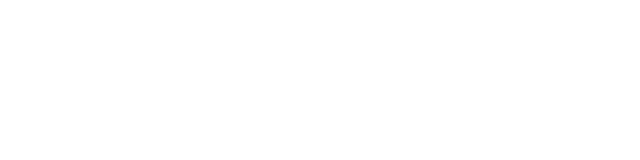
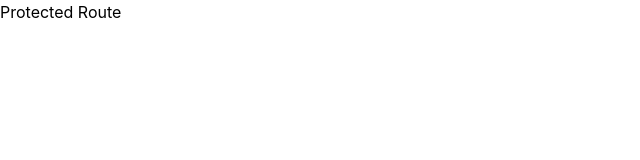
Before and after one commit to ankushh2004/rps-game, a React (Vite) app: page /lobby in a window 1280 px wide. Before the commit this address had no page. Shown: the top 160 px of the page, without its empty margins (0-640 px from the left). Built offline with nearby package versions, Linux system fonts and the light colour scheme.

Commit message:
feat: setup routing and protected layout

```diff
--- a/src/App.tsx
+++ b/src/App.tsx
@@ -2,6 +2,9 @@
 import Login from "./pages/Login";
 import { Route, BrowserRouter as Router, Routes } from "react-router";
 import store from "./store";
+import GameLobby from "./pages/GameLobby";
+import GameRoom from "./pages/GameRoom";
+import ProtectedRoute from "./components/ProtectedRoute";
 
 function App() {
   return (
@@ -9,6 +12,10 @@
       <Router>
         <Routes>
           <Route path="/" element={<Login />} />
+          <Route element={<ProtectedRoute />}>
+            <Route path="/lobby" element={<GameLobby />} />
+            <Route path="/game/:id" element={<GameRoom />} />
+          </Route>
         </Routes>
       </Router>
     </Provider>
--- /dev/null
+++ b/src/components/ProtectedRoute.tsx
@@ -0,0 +1,9 @@
+const ProtectedRoute = () => {
+  return (
+    <div>
+      <h1>Protected Route</h1>
+    </div>
+  );
+};
+
+export default ProtectedRoute;
--- /dev/null
+++ b/src/pages/GameLobby.tsx
@@ -0,0 +1,9 @@
+const GameLobby = () => {
+  return (
+    <div>
+      <h1>Game Lobby</h1>
+    </div>
+  );
+};
+
+export default GameLobby;
--- /dev/null
+++ b/src/pages/GameRoom.tsx
@@ -0,0 +1,9 @@
+const GameRoom = () => {
+  return (
+    <div>
+      <h1>Game Room</h1>
+    </div>
+  );
+};
+
+export default GameRoom;
```
